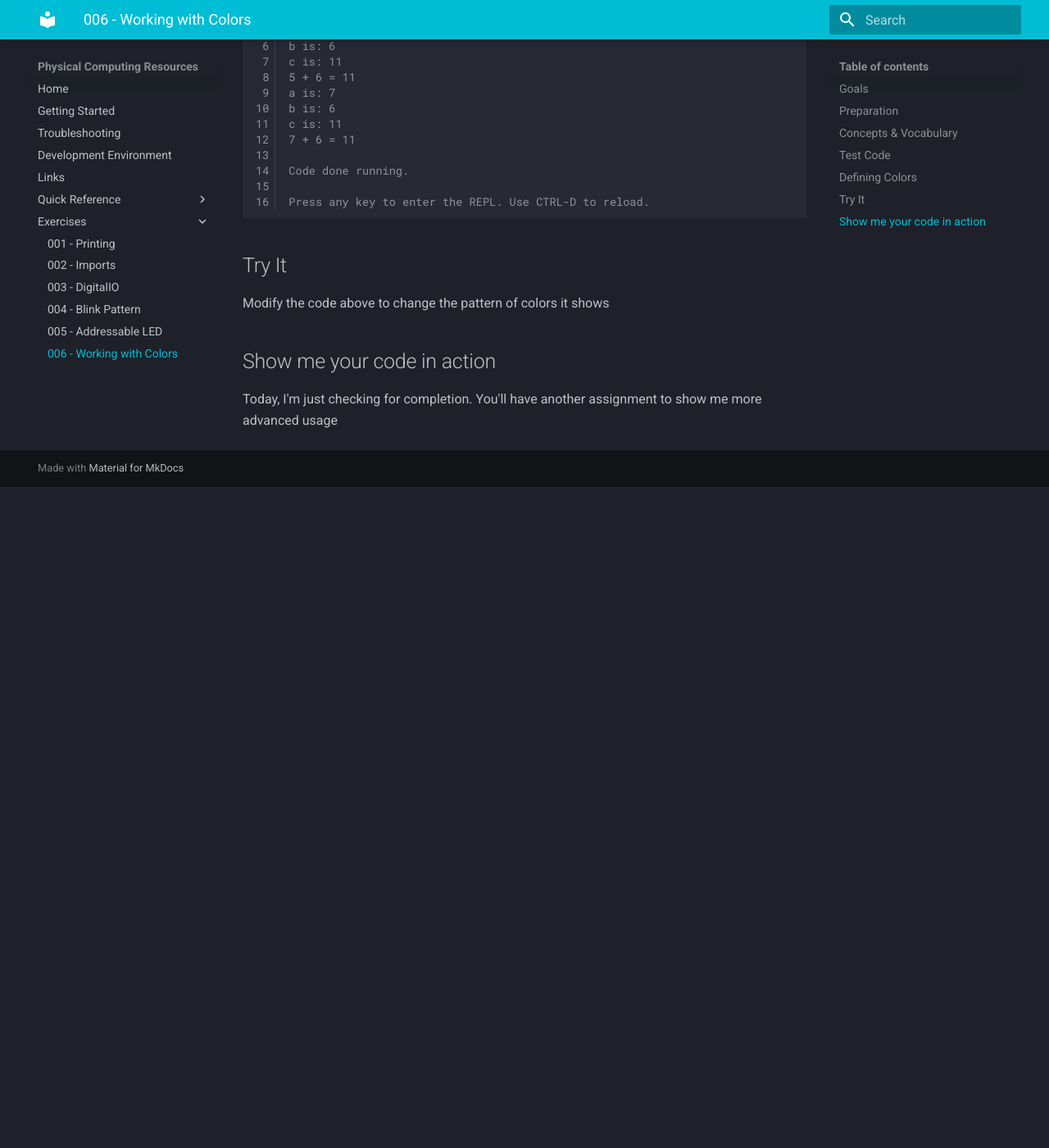
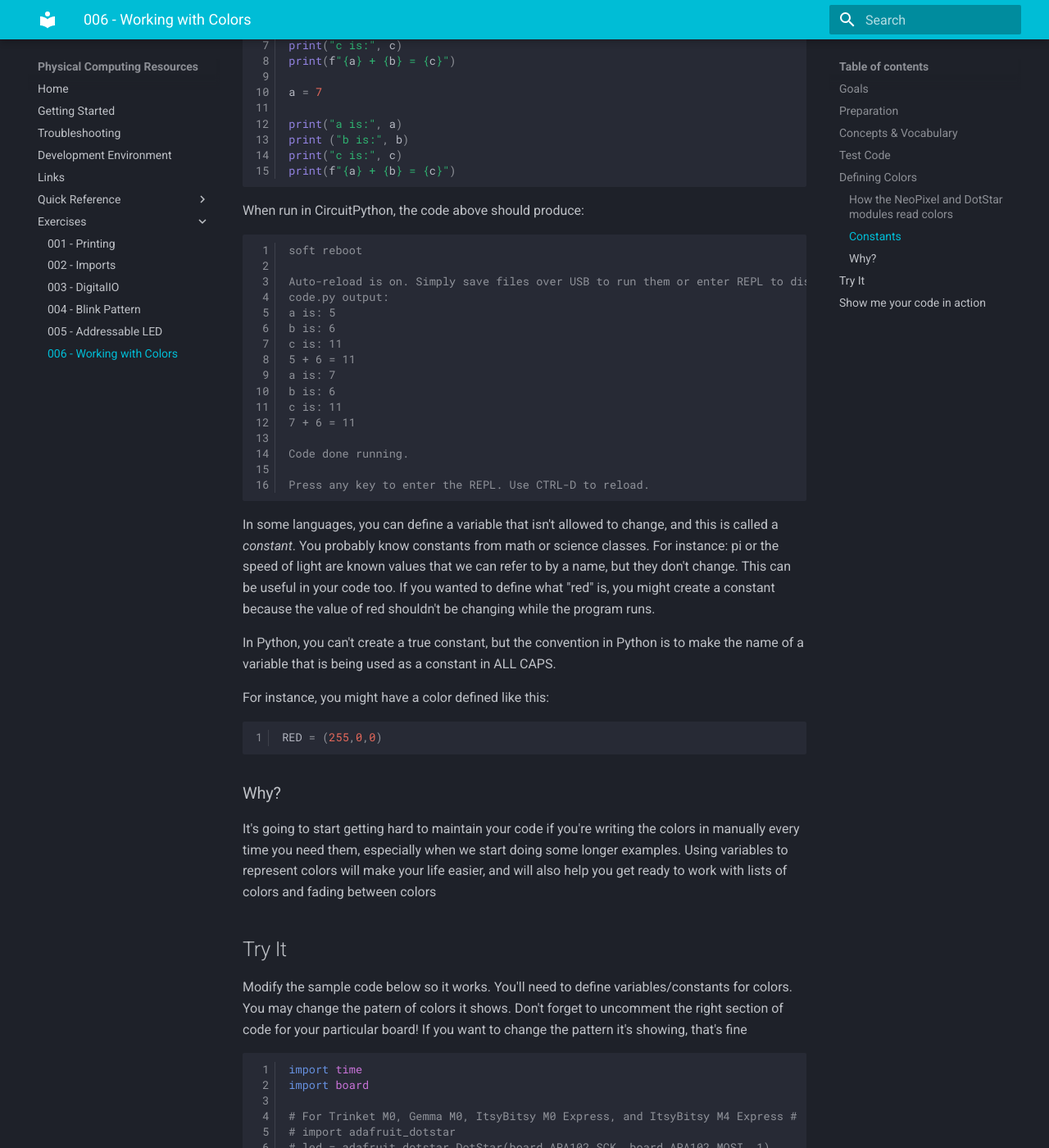
Before and after one commit to gersteinj-middlesex/circuitpython-resources, an MkDocs documentation site: the page built from documentation/docs/exercises/006-colors.md, in a window 1280 px wide and 1400 px high, scrolled down 1968 px. Shown: the whole window at 82% size. Built offline with MkDocs 1.6.1 and Material for MkDocs 9.7.7, drawn with Linux system fonts in a browser that asks for light colours; old or Windows-style settings are respelled for this version of MkDocs; before the commit the page ends 2562 px from its top, so only the background shows below that; some of the changed text lies outside the part shown.

Commit message:
updated exercise 6

````diff
--- a/documentation/docs/exercises/006-colors.md
+++ b/documentation/docs/exercises/006-colors.md
@@ -49,6 +49,12 @@
 
 For today's exercise, you're going to need to make a pattern of *at least* 5 colors. That's going to start getting hard to read, though, so let's look at how we can improve this a bit.
 
+### How the NeoPixel and DotStar modules read colors
+
+When working with these two modules, you will always give colors as a set of RGB values, but you *also* need to make them a single value. That's where tuples come in! A tuple is a lot like a list, in that it is a single value that has multiple values inside it. The difference is that unlike a list, it can't be changed once it's created. It looks like `(255, 0, 0)` (the spaces in between the comma and number are optional). You can also use hex values, which look like `#ff0000`. Either way, the range you'll use is 0-255 (or the hexadecimal equivalent if you're using hex values, which would be `#00` to `#ff`). You can use a [color picker](https://g.co/kgs/W1QAdB) to figure out what values you want for a color, although you may have to tweak them to get them to look right on the LED.
+
+### Constants
+
 You already know about variables. For instance, `a = 5` is an assignment statement that assigns the value `5` to the variable `a`. After that, you can use a to represent the value assigned to it. You can also modify the value assigned to a. For instance:
 
 ```python
@@ -90,9 +96,64 @@
 Press any key to enter the REPL. Use CTRL-D to reload.
 ```
 
+In some languages, you can define a variable that isn't allowed to change, and this is called a *constant*. You probably know constants from math or science classes. For instance: pi or the speed of light are known values that we can refer to by a name, but they don't change. This can be useful in your code too. If you wanted to define what "red" is, you might create a constant because the value of red shouldn't be changing while the program runs.
+
+In Python, you can't create a true constant, but the convention in Python is to make the name of a variable that is being used as a constant in ALL CAPS.
+
+For instance, you might have a color defined like this:
+
+```python
+RED = (255,0,0)
+```
+### Why?
+
+It's going to start getting hard to maintain your code if you're writing the colors in manually every time you need them, especially when we start doing some longer examples. Using variables to represent colors will make your life easier, and will also help you get ready to work with lists of colors and fading between colors
+
 ## Try It
 
-Modify the code above to change the pattern of colors it shows
+Modify the sample code below so it works. You'll need to define variables/constants for colors. You may change the patern of colors it shows. Don't forget to uncomment the right section of code for your particular board! If you want to change the pattern it's showing, that's fine
+
+```python
+import time
+import board
+
+# For Trinket M0, Gemma M0, ItsyBitsy M0 Express, and ItsyBitsy M4 Express # (1)
+# import adafruit_dotstar
+# led = adafruit_dotstar.DotStar(board.APA102_SCK, board.APA102_MOSI, 1)
+# For Feather M0 Express, Metro M0 Express, Metro M4 Express, Circuit Playground Express, QT Py M0
+# import neopixel
+# led = neopixel.NeoPixel(board.NEOPIXEL, 1)
+
+led.brightness = 0.3 #(2)
+
+# Define your colors #(3)
+# Don't forget to define variables for the colors! This would be a good place to do that.
+
+
+
+# Have you defined your colors yet?
+
+while True:
+    led[0] = RED
+    time.sleep(0.5)
+    led[0] = ORANGE
+    time.sleep(0.5)
+    led[0] = YELLOW
+    time.sleep(0.5)
+    led[0] = GREEN
+    time.sleep(0.5)
+    led[0] = BLUE
+    time.sleep(0.5)
+    led[0] = PURPLE
+    time.sleep(0.5)
+    led[0] = PINK
+    time.sleep(0.5)
+
+```
+
+1.  You're going to need to comment out one of the two pairs of lines here, depending on which board you have
+2.  You can set this to any value from 0 to 1. Try other values!
+3.  Remember you can define them just like any other variable. See above for an example
 
 ## Show me your code in action
 
````
